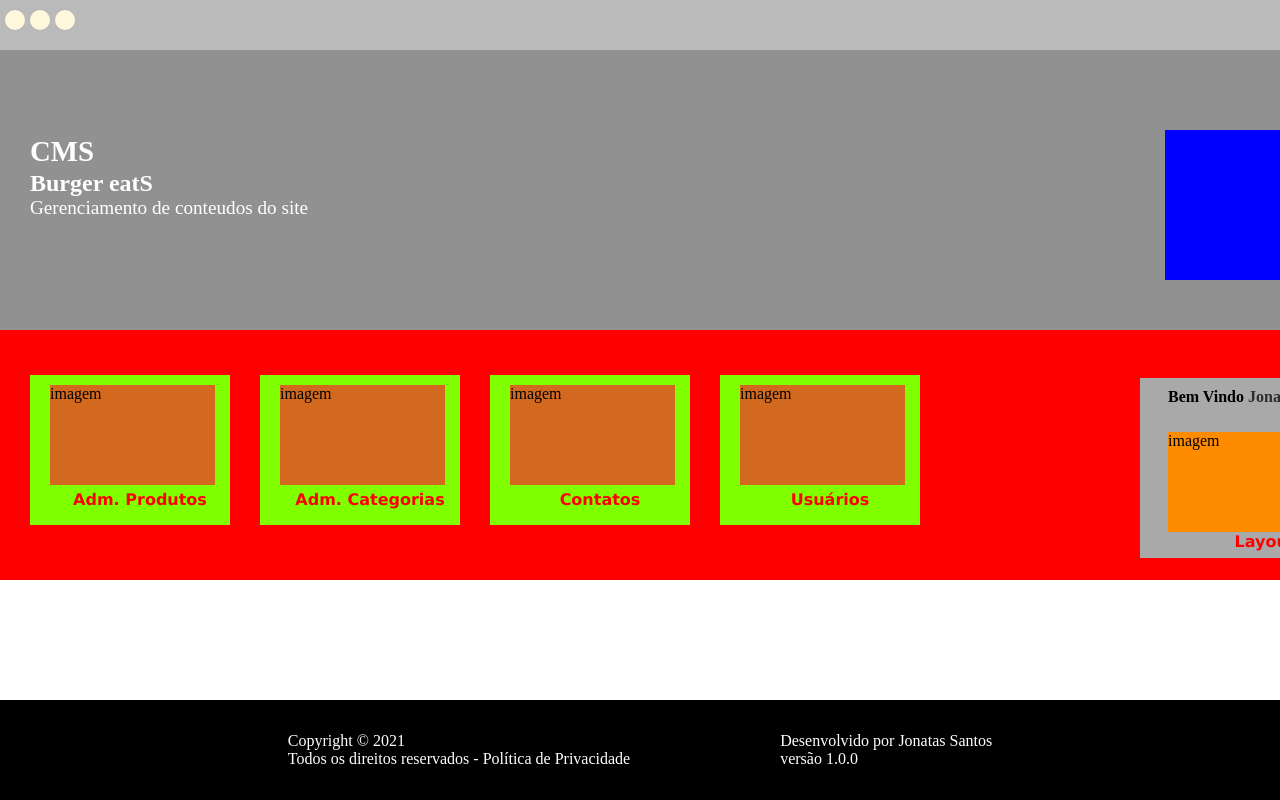
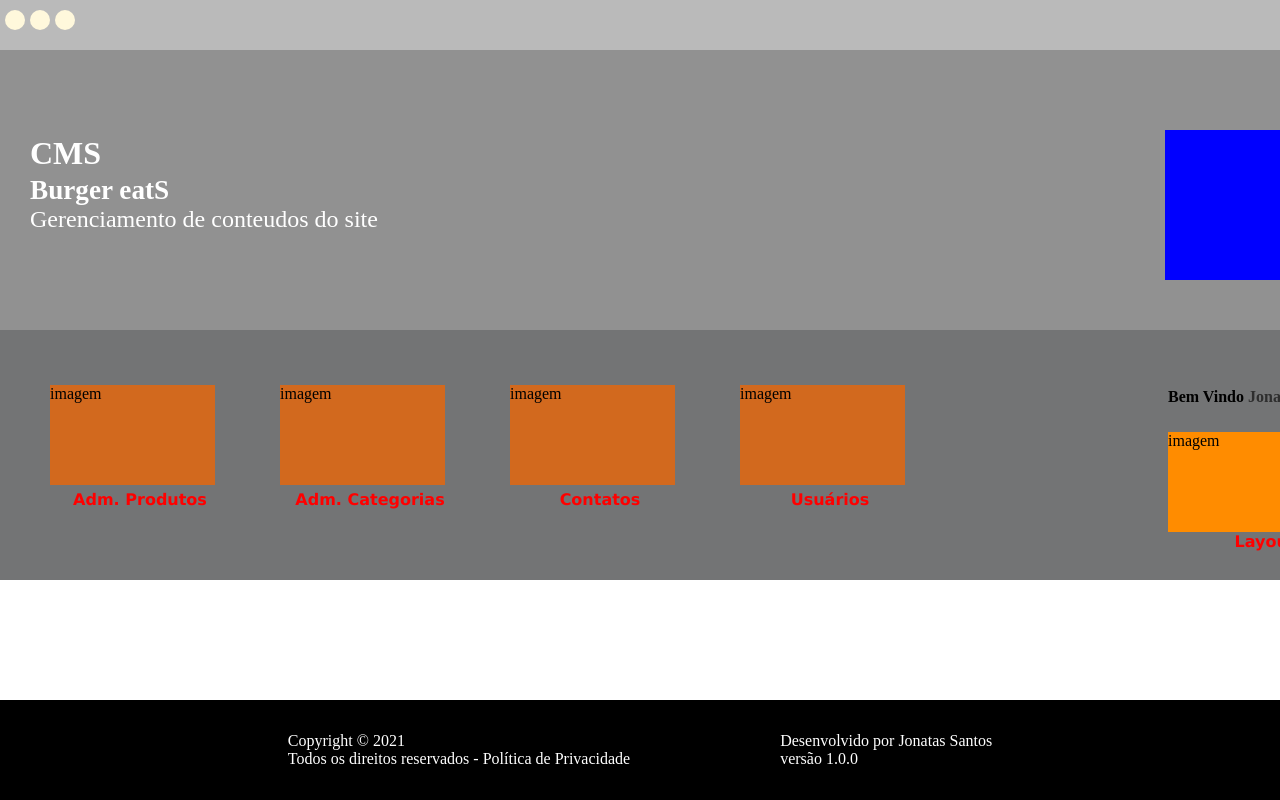
Before and after one commit to JonatasNs1/dashboardSite, a plain HTML site: page index.html in a window 1280 px wide. Shown: the top 800 px of the page. Drawn offline with Linux system fonts and the light colour scheme.

Commit message:
arrumando o style

```diff
--- a/css/style.css
+++ b/css/style.css
@@ -26,7 +26,7 @@
 }
 
 #campoCategorias{
-      background-color:red;
+      background-color:#737475;
     width: 100%;
     height: 250px;
 
@@ -58,7 +58,7 @@
     padding-left: 30px;
 }
 .categorias{
-    background-color: chartreuse;
+    /* background-color: chartreuse; */
     width: 200px;
     height: 150px;
     float: left;
@@ -81,7 +81,7 @@
 }
 
 #bemVindo{
-    background-color: darkgray;
+    /* background-color: darkgray; */
     float: right;
     width: 250px;
     height: 180px;
@@ -110,18 +110,18 @@ span{
     font-weight: 1.1em;
 }
 h1{
-    font-size: 1.8em;
+    font-size: 2em;
     color: #ffffff;
     font-weight: bold;
     line-height: 1.3em;
 }
 h2{
-    font-size: 1.5em;
+    font-size: 1.7em;
     color: #ffffff;
     font-weight: bold;
 }
 p{
-    font-size: 1.2em;
+    font-size: 1.5em;
     color: #ffffff;
 }
 h3{
```
